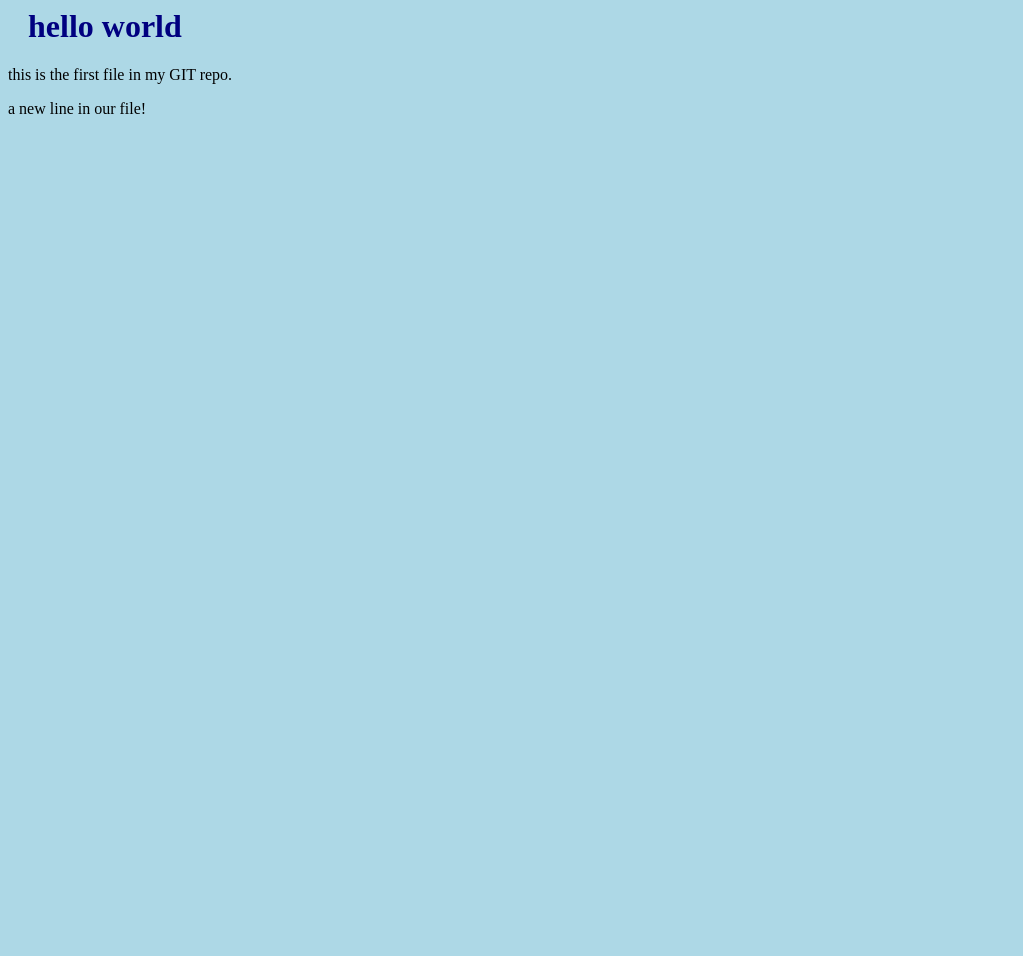
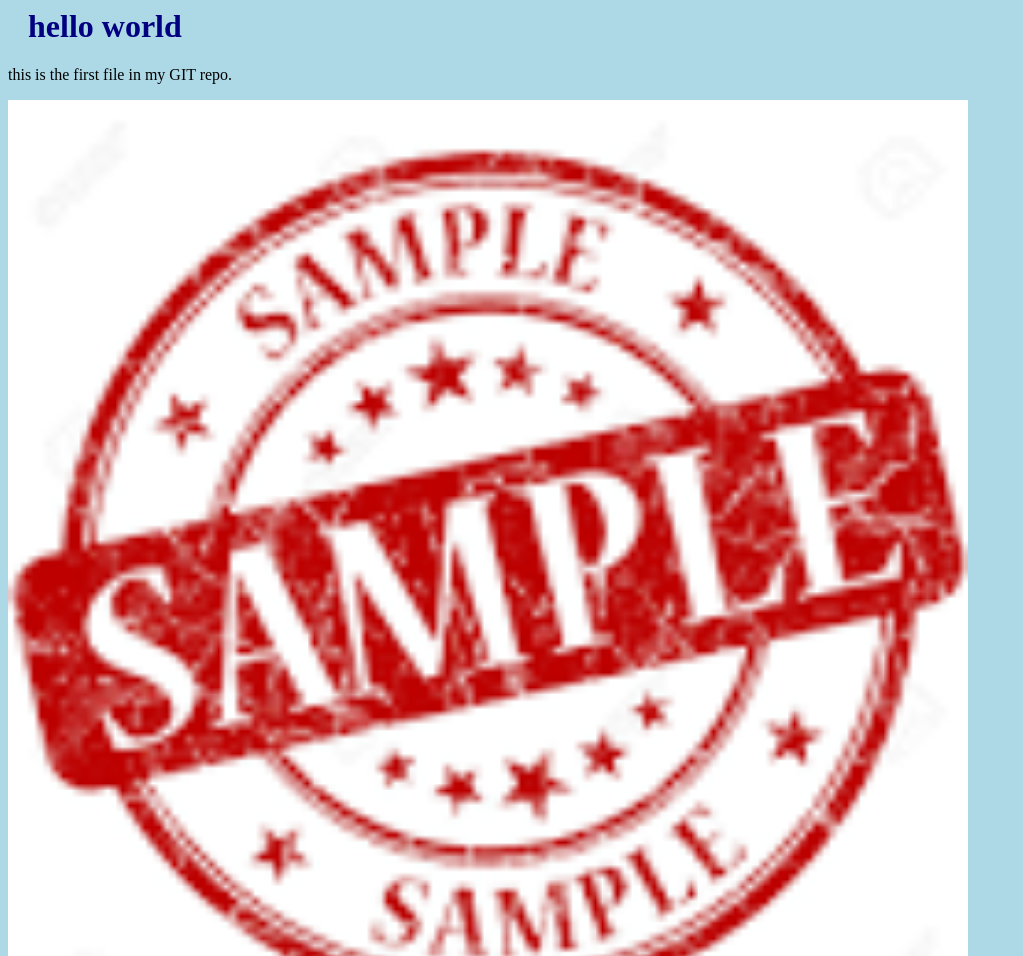
Before and after one commit to ahmad-mehrabi/hello-world, a plain HTML site: page index.html in a window 1280 px wide. Shown: the top 956 px of the page, without its empty margins (0-1023 px from the left). Before the commit the page ends 800 px from the top, so only its background shows below. Drawn offline with Linux system fonts and the light colour scheme.

Commit message:
add image to hello world!

```diff
--- a/index.html
+++ b/index.html
@@ -9,6 +9,7 @@
 <body>
     <h1>hello world</h1>
     <p>this is the first file in my GIT repo.</p>
+    <div><img src="sample1.png" alt="sample1" style="width: 100%;max-width: 960px;"></div>
     <p>a new line in our file!</p>
 </body>
 </html>
```
Also changed, not shown: sample1.png (added).
